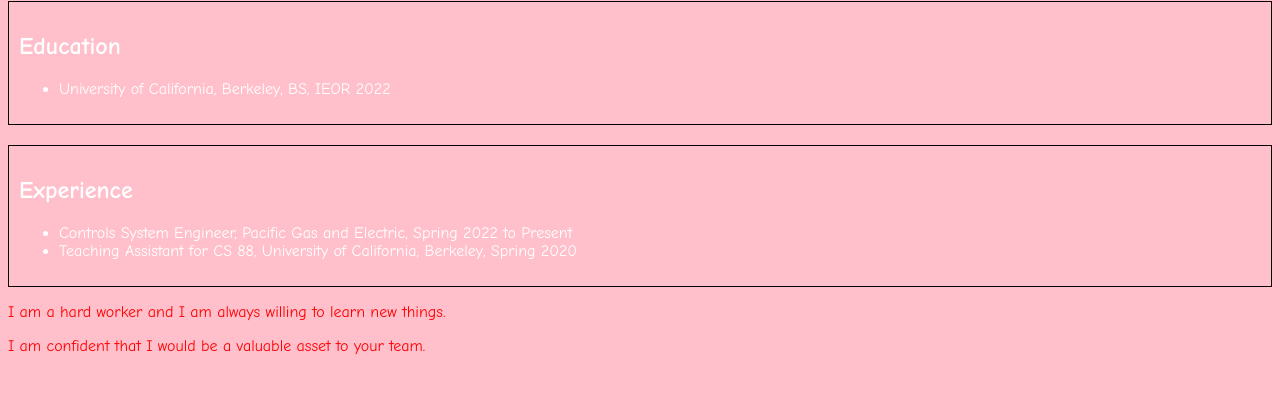
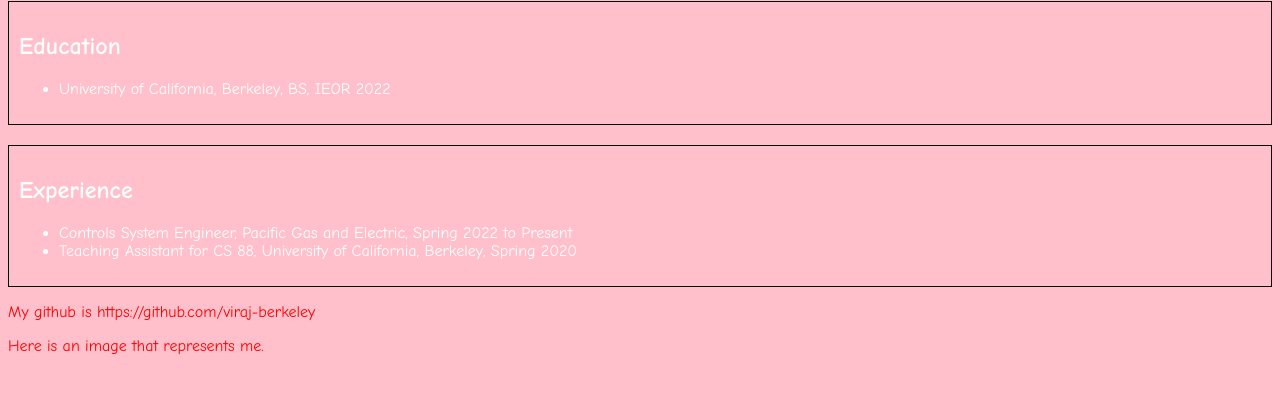
Before and after one commit to viraj-berkeley/viraj-berkeley.github.io, a plain HTML site: page index.html in a window 1280 px wide. Shown: the part 79-472 px from the top of the page. Drawn offline with Linux system fonts and the light colour scheme.

Commit message:
Update index.html

```diff
--- a/index.html
+++ b/index.html
@@ -52,7 +52,7 @@ p {
   </ul>
 </div>
 
-<p>I am a hard worker and I am always willing to learn new things.</p>
-<p>I am confident that I would be a valuable asset to your team.</p>
+<p>My github is https://github.com/viraj-berkeley</p>
+<p>Here is an image that represents me.</p>
 </body>
 </html>
```
